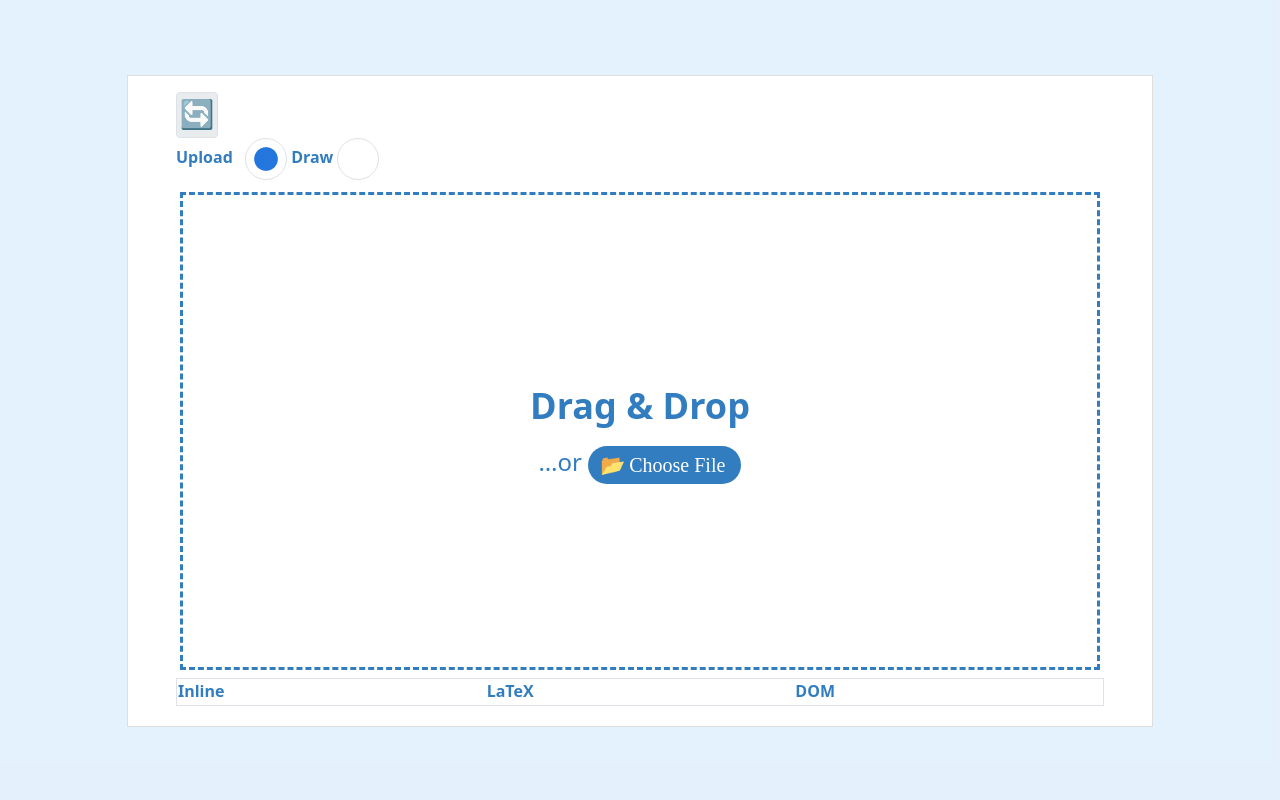
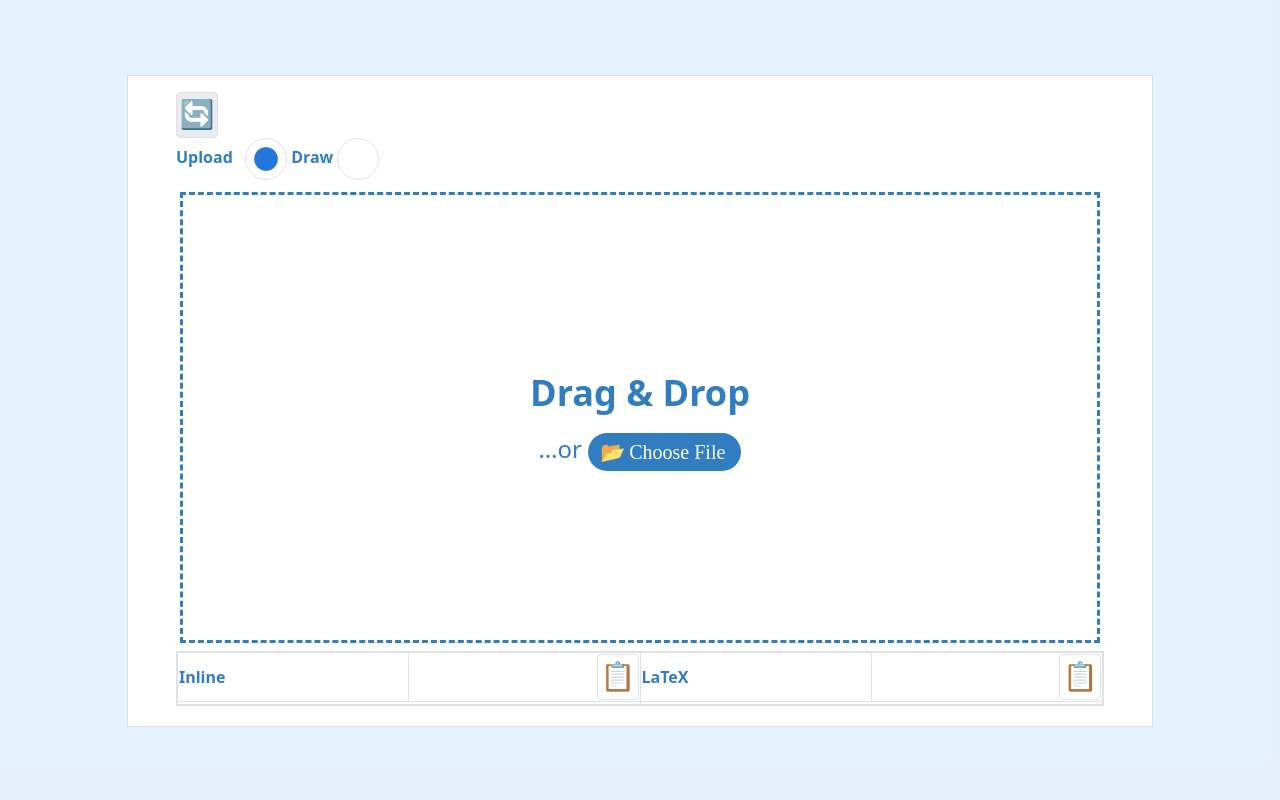
Before and after one commit to incubated-geek-cc/math_ocr, a Flask app: page / in a window 1280 px wide. Run offline with Flask 3, Linux system fonts and the light colour scheme; lists and menus that the app fills with data are empty; parts of the project's set-up code (start-up, migrations or seed data) failed here and were passed over.

Commit message:
Update static files

```diff
--- a/static/css/custom.css
+++ b/static/css/custom.css
@@ -103,8 +103,11 @@ body {
     overflow-y: auto;
 }
 
-table {
+table,thead,tbody,tr,th,td {
     border-collapse: collapse;
+}
+table,thead,tbody,th,td {
+    border: 1px solid #dee2e6!important
 }
 
 #dropFileZone {
--- a/static/js/main.js
+++ b/static/js/main.js
@@ -146,6 +146,42 @@ document.addEventListener('DOMContentLoaded', async() => {
         await importFile(file);
     }); // upload file change event
 
+    function selectCopyText(node) {
+        let isVal=true;
+        node = document.getElementById(node);
+        try {
+            node.select();
+            try {
+                node.setSelectionRange(0, 99999); /* For mobile devices */
+            } catch(err0) {}
+        } catch(err) {
+            isVal=false;
+            console.log(err.message);
+            if (document.body.createTextRange) {
+                const range = document.body.createTextRange();
+                range.moveToElementText(node);
+                range.select();
+            } else if (window.getSelection) {
+                const selection = window.getSelection();
+                const range = document.createRange();
+                range.selectNodeContents(node);
+                selection.removeAllRanges();
+                selection.addRange(range);
+            } else {
+                console.warn('Could not select text in node: Unsupported browser.');
+            }
+        } finally {
+            navigator.clipboard.writeText(isVal ? node.value : node.innerText);
+        }
+    }
+
+    const copyBtns = document.querySelectorAll('.copy-btn');
+    for(let copyBtn of copyBtns) {
+    	copyBtn.addEventListener('click', (evt)=> {
+    		let eleID=evt.target.value;
+    		selectCopyText(eleID);
+    	});
+    }
 	const loadImage = (url) => new Promise((resolve, reject) => {
       const img = new Image();
       img.addEventListener('load', () => resolve(img));
@@ -207,9 +243,6 @@ document.addEventListener('DOMContentLoaded', async() => {
     	let latexTranscription = document.querySelector('.transcription[data-ocr="latex"]');
     	latexTranscription.innerText = '(Recognizing...)';
 
-    	let domTranscription = document.querySelector('.transcription[data-ocr="dom"]');
-    	domTranscription.innerText = '(Recognizing...)';
-
     	const response = await fetch(`./math_ocr/post`, {
     		method: 'POST',
     		body: JSON.stringify({
@@ -225,16 +258,10 @@ document.addEventListener('DOMContentLoaded', async() => {
 		onnxTranscription.innerText = inlineTxt;
 
 
-		katex.render(inlineTxt, domTranscription, {
+		katex.render(inlineTxt, latexTranscription, {
 		    throwOnError: false
 		});
-		domTranscription.classList.add('done');
-
-
-		let html = katex.renderToString(inlineTxt, {
-		    throwOnError: false
-		});
-		latexTranscription.innerHTML=html;
+		// latexTranscription.innerHTML=html;
 		latexTranscription.classList.add('done');
 	}
 
--- a/templates/index.html
+++ b/templates/index.html
@@ -49,20 +49,19 @@
 		    		<table class='w-100'>
 		    			<thead>
 			    			<tr>
-			    				<th width="33.33%">Inline</th><th width="33.33%">LaTeX</th><th width="33.33%">DOM</th>
+			    				<th width="25%">Inline</th><th width="25%" align='right'><button type="button" value="inline-math" class="copy-btn btn border emoji">📋</button></th>
+
+			    				<th width="25%">LaTeX</th><th width="25%" align='right'><button type="button" value="output-latex" class="copy-btn btn border emoji">📋</button></th>
 			    			</tr>
 			    		</thead>
 			    		<tbody>
 			    			<tr>
-			    				<td>
-						    		<div class="transcription" data-ocr="onnx"></div>
+			    				<td colspan='2'>
+						    		<div id='inline-math' class="transcription" data-ocr="onnx"></div>
 						    	</td>
-						    	<td>
-					    			<div class="transcription" data-ocr="latex"></div>
+						    	<td colspan='2'>
+					    			<div id='output-latex' class="transcription" data-ocr="latex"></div>
 					    		</td>
-					    		<td>
-						    		<div class="transcription" data-ocr="dom"></div>
-						    	</td>
 					    	</tr>
 				    	</tbody>
 			    	</div>
```
Also changed, not shown: README.md.
